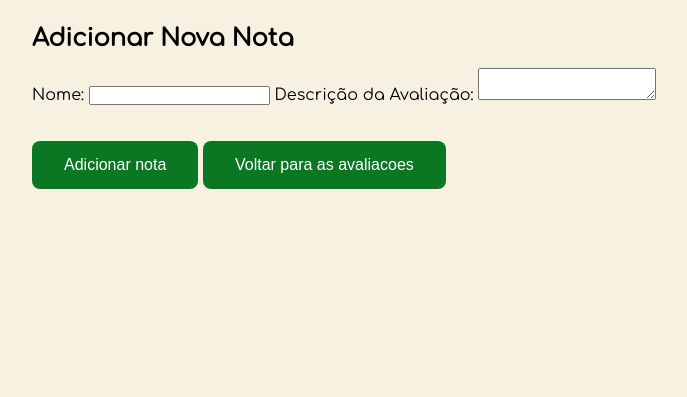
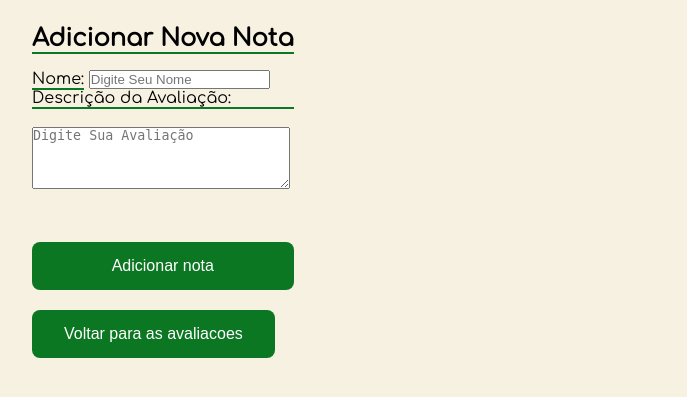
Before and after one commit to LeoFhin/Project_p1_Intro_Programacao, a Flask app: page /nova_avaliacoes in a window 1280 px wide; the page is wider, and only the part inside the window is pictured. Shown: the part 100-497 px from the top of that part, without its empty margins (368-1055 px from the left). Run offline with Flask 3, Linux system fonts and the light colour scheme; some web fonts are replaced.

Commit message:
Ultimas Alterações no Front do Glossario

```diff
--- a/static/avaliacoes_css/add_avaliacoes.css
+++ b/static/avaliacoes_css/add_avaliacoes.css
@@ -10,5 +10,19 @@ body {
     display: flex;
     flex-wrap: wrap;
     justify-content: space-between;
-    padding: 1rem 0;
+    flex-direction: column;
 }
+
+.caixinhas {
+    display: flex;
+    flex-direction: column;
+    margin-bottom: 1.1rem;
+}
+
+.botoes {
+
+    display: flex;
+    flex-direction: column;
+
+
+}
--- a/templates/index_add_avaliacoes.html
+++ b/templates/index_add_avaliacoes.html
@@ -45,17 +45,23 @@
         <!-- Formulario de adição da nota -->
         <div class="add_avaliacoes">
 
-            <h2>Adicionar Nova Nota</h2>
+            <h2 style="border-bottom: 2px solid rgb(12, 119, 35);">Adicionar Nova Nota</h2>
 
             <div class="perguntas">
-            <form action="{{ url_for('criar_nota') }}" method="post">
+                <form action="{{ url_for('criar_nota') }}" method="post">
 
-                <label for="nota">Nome:</label>
-                <input type="text" id="nota" name="nota" required>
-                <label for="descricao">Descrição da Avaliação:</label>
-                <textarea id="descricao" name="descricao" required></textarea>
+                    <label style="border-bottom: 2px solid rgb(12, 119, 35);" for="nota">Nome:</label>
+
+                    <input type="text" id="nota" name="nota" placeholder="Digite Seu Nome" required>
+
+                    <label style="border-bottom: 2px solid rgb(12, 119, 35);" class="caixinhas"
+                        for="descricao">Descrição da Avaliação:</label>
+
+                    <textarea class="caixinhas" type="text" name="descricao" id="descricao" cols="30" rows="4" required
+                        placeholder="Digite Sua Avaliação"></textarea>
 
             </div>
+            <div class="botoes">
                 <button style="margin-top: 20px;
                 background-color: rgb(12, 119, 35);
                 border: none;
@@ -68,8 +74,8 @@
                 cursor: pointer;
                 border-radius: 8px;
                 transition: background-color 1s ease;" type="submit">Adicionar nota</button>
-            </form>
-            <a href="{{ url_for('avaliacoes') }}"><button style="margin-top: 20px;
+                </form>
+                <a href="{{ url_for('avaliacoes') }}"><button style="margin-top: 20px;
                 background-color: rgb(12, 119, 35);
                 border: none;
                 color: #fff;
@@ -80,8 +86,8 @@
                 font-size: 16px;
                 cursor: pointer;
                 border-radius: 8px;
-                transition: background-color 1s ease;" >Voltar para as avaliacoes</button></a>
-
+                transition: background-color 1s ease;">Voltar para as avaliacoes</button></a>
+            </div>
         </div>
     </div>
 
```
